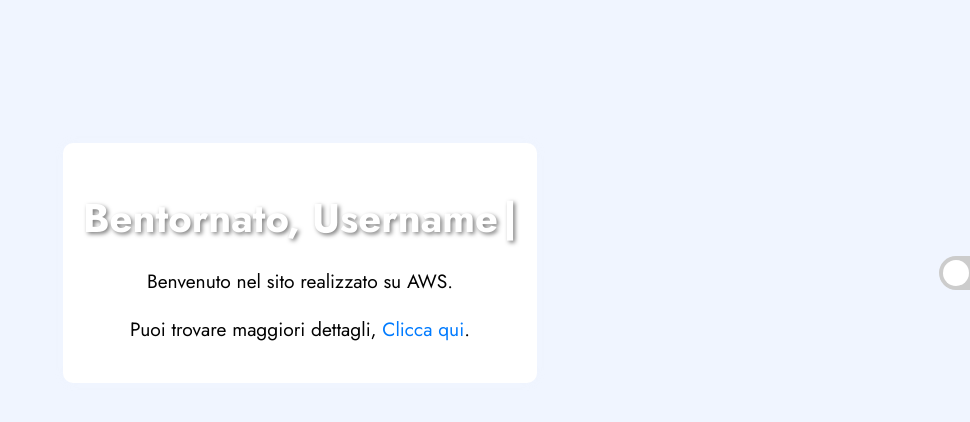
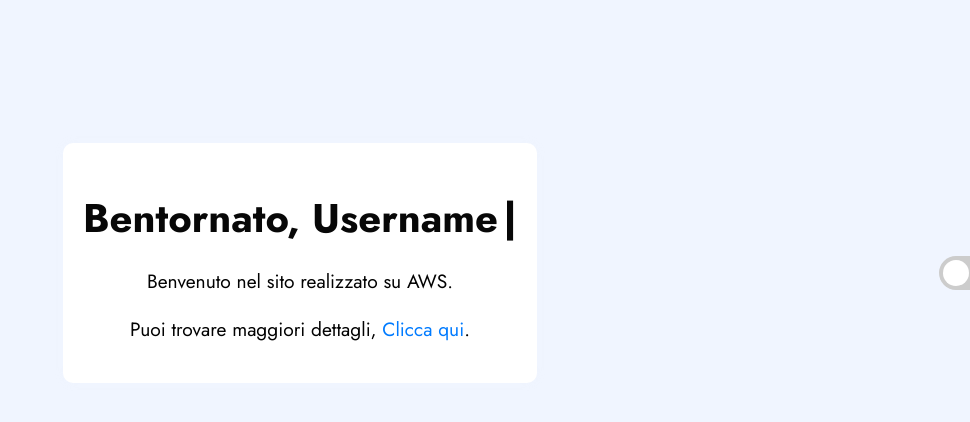
Before and after one commit to NicoMezzaa/AWS-Project, a PHP site: page /pages/user.php in a window 1280 px wide. Shown: the part 137-559 px from the top of the page, without its empty margins (310-1280 px from the left). Run offline with PHP 8.4, Linux system fonts and the light colour scheme.

Commit message:
Update user.php

```diff
--- a/pages/user.php
+++ b/pages/user.php
@@ -9,7 +9,7 @@
 </head>
 <body>
 <div class="container">
-    <h1 style="font-size: 2.5em; color: #ffffff; text-shadow: 2px 2px 4px rgba(0, 0, 0, 0.5);">Bentornato, <span id="username"></span></h1>
+    <h1>Bentornato, <span id="username"></span></h1>
     <p>Benvenuto nel sito realizzato su AWS.</p>
     <p>Puoi trovare maggiori dettagli, <a href="https://github.com/NicoMezzaa/AWS-Project" id="github-link" target="_blank">Clicca qui</a>.</p>
 </div>
```
